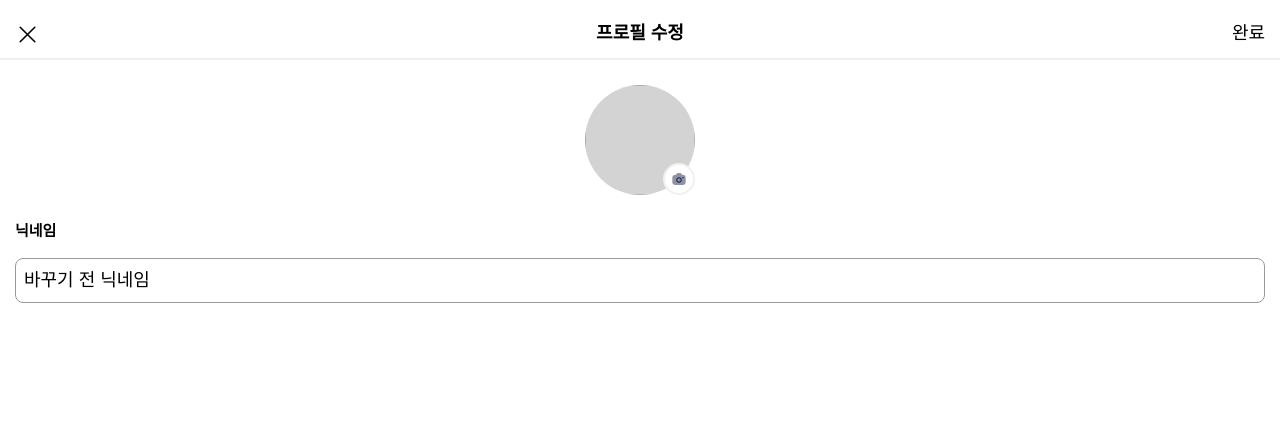
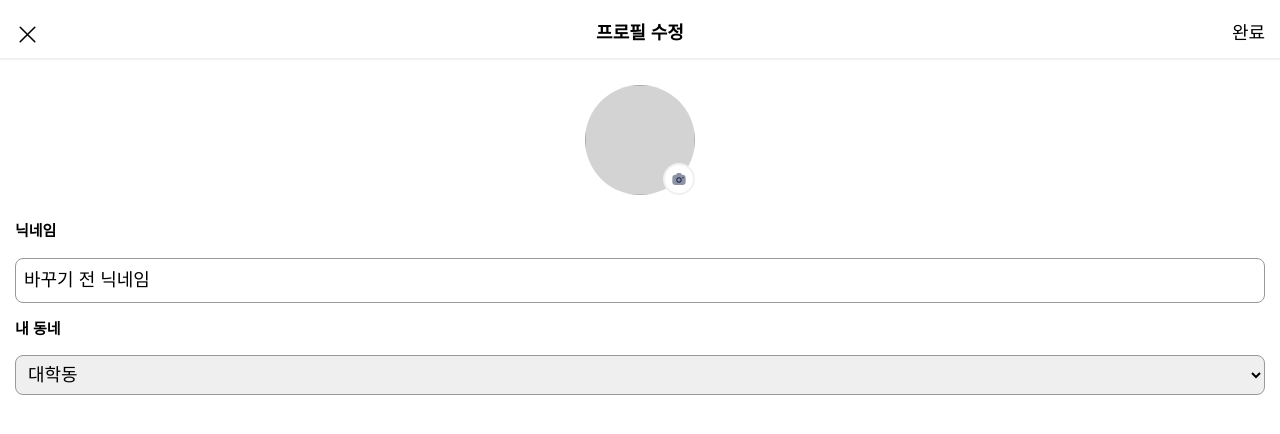
Before and after one commit to wafflestudio/22-5-team7-web, a React (Vite) app: page /mypage/profile/edit in a window 1280 px wide. Shown: the top 434 px of the page. Built offline with nearby package versions, Linux system fonts and the light colour scheme.

Commit message:
✨add location selection to MyProfileEditPage

```diff
--- a/src/css/MyProfileEditPage.module.css
+++ b/src/css/MyProfileEditPage.module.css
@@ -86,12 +86,12 @@
   display: none;
 }
 
-.nickname {
+.infoText {
   font-weight: bold;
   font-size: 15px;
 }
 
-.nicknameInput {
+.inputBox {
   border-radius: 8px;
   border: 1px solid #999999;
   padding: 8px;
--- a/src/pages/ItemPostPage.tsx
+++ b/src/pages/ItemPostPage.tsx
@@ -94,6 +94,7 @@ const ItemPostPage = () => {
       }
 
       const data = (await response.json()) as ArticleResponse;
+      if (images.length > 0) {
         console.info('업로드 성공, 사진 업로드 중');
 
         const presignedUrls = data.image_url;
@@ -110,6 +111,7 @@ const ItemPostPage = () => {
 
         const uploadedUrls = await Promise.all(uploadPromises);
         console.info('모든 이미지 업로드 성공: ', uploadedUrls);
+      }
 
       void navigate('/main');
     } catch (error) {
--- a/src/pages/MyPage.tsx
+++ b/src/pages/MyPage.tsx
@@ -47,7 +47,7 @@ const MyPage = () => {
         const response = await fetch('http://localhost:5173/api/mypage', {
           method: 'GET',
           headers: {
-            Authorization: `Bearer ${token}`, // token 어떻게 전달하는지 얘기해봐야 함
+            Authorization: `Bearer ${token}`,
           },
         });
 
--- a/src/pages/MyProfileEditPage.tsx
+++ b/src/pages/MyProfileEditPage.tsx
@@ -9,11 +9,38 @@ import placeHolder from '../assets/placeholder_gray.png';
 import quitIcon from '../assets/quitcross.svg';
 import styles from '../css/MyProfileEditPage.module.css';
 
+// temp 정보, 추후에 변경
 const PrevNickname = '바꾸기 전 닉네임';
+const PrevLocation = '대학동';
 const PrevProfileImage = placeHolder;
+
+const regions = [
+  '보라매동',
+  '은천동',
+  '성현동',
+  '중앙동',
+  '청림동',
+  '행운동',
+  '청룡동',
+  '낙성대동',
+  '인헌동',
+  '남현동',
+  '신림동',
+  '신사동',
+  '조원동',
+  '미성동',
+  '난곡동',
+  '난향동',
+  '서원동',
+  '신원동',
+  '서림동',
+  '삼성동',
+  '대학동',
+];
 
 const MyProfileEditPage = () => {
   const [nickname, setNickname] = useState<string>(PrevNickname);
+  const [location, setLocation] = useState<string>(PrevLocation);
   const [profileImage, setProfileImage] = useState<string | ArrayBuffer | null>(
     PrevProfileImage,
   );
@@ -75,15 +102,29 @@ const MyProfileEditPage = () => {
             onChange={handleImageChange}
           />
         </div>
-        <p className={styles.nickname}>닉네임</p>
+        <p className={styles.infoText}>닉네임</p>
         <input
           type="text"
           value={nickname}
-          className={styles.nicknameInput}
+          className={styles.inputBox}
           onChange={(e) => {
             setNickname(e.target.value);
           }}
         />
+        <p className={styles.infoText}>내 동네</p>
+        <select
+          className={styles.inputBox}
+          value={location}
+          onChange={(e) => {
+            setLocation(e.target.value);
+          }}
+        >
+          {regions.map((region) => (
+            <option key={region} value={region}>
+              {region}
+            </option>
+          ))}
+        </select>
       </div>
     </div>
   );
```
Lines whose indentation alone changed are shown as unchanged.
